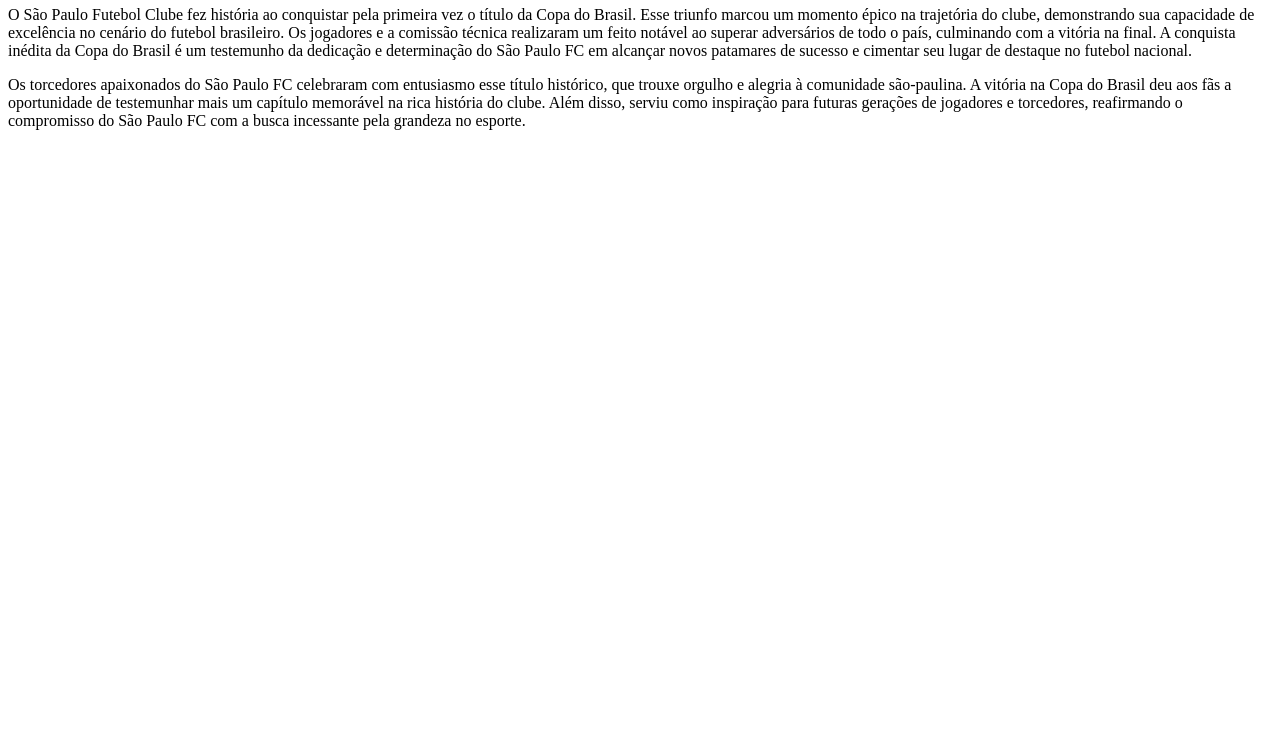
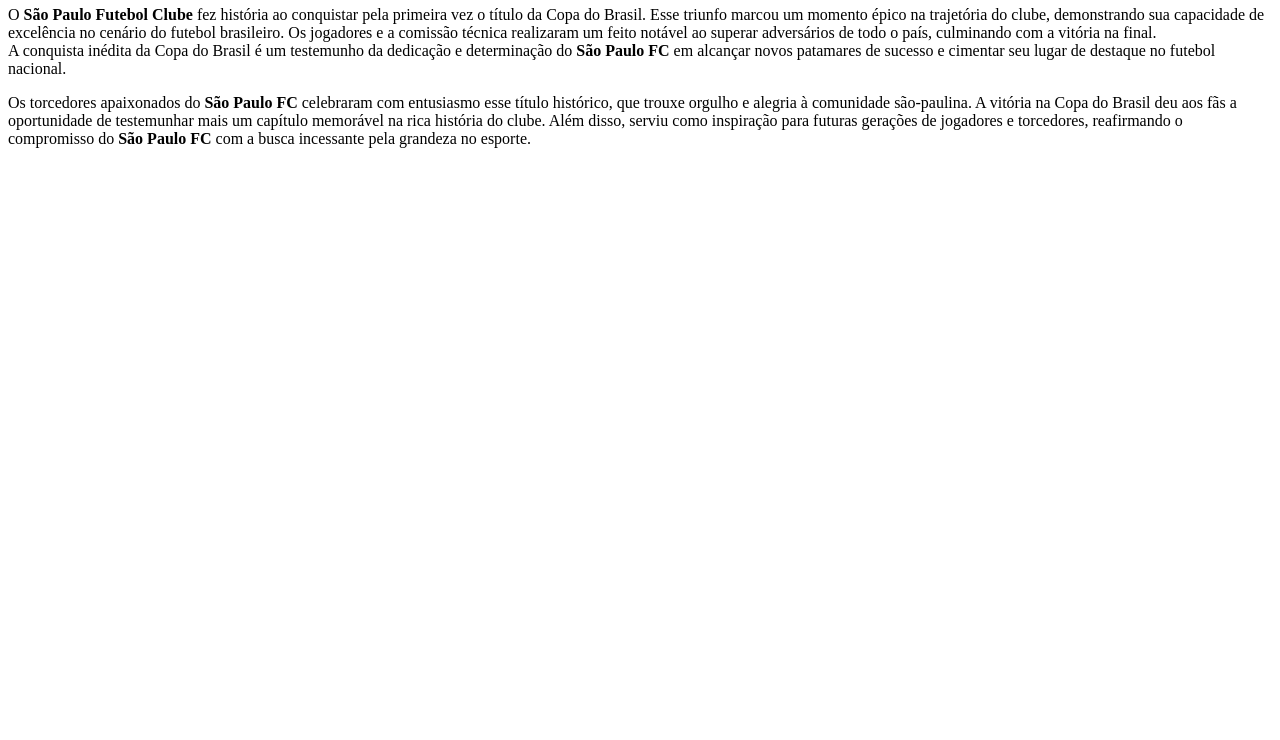
Before and after one commit to ProfessorRafaelAssumpcao/formadores_TurmaA, a plain HTML site: page index.html in a window 1280 px wide. Shown: the part 60-800 px from the top of the page. Drawn offline with Linux system fonts and the light colour scheme.

Commit message:
bold & br

```diff
--- a/index.html
+++ b/index.html
@@ -1,3 +1,3 @@
 <h1>São Paulo Futebol Clube: campeão por inteiro</h1>
-<p>O São Paulo Futebol Clube fez história ao conquistar pela primeira vez o título da Copa do Brasil. Esse triunfo marcou um momento épico na trajetória do clube, demonstrando sua capacidade de excelência no cenário do futebol brasileiro. Os jogadores e a comissão técnica realizaram um feito notável ao superar adversários de todo o país, culminando com a vitória na final. A conquista inédita da Copa do Brasil é um testemunho da dedicação e determinação do São Paulo FC em alcançar novos patamares de sucesso e cimentar seu lugar de destaque no futebol nacional.</p>
-<p>Os torcedores apaixonados do São Paulo FC celebraram com entusiasmo esse título histórico, que trouxe orgulho e alegria à comunidade são-paulina. A vitória na Copa do Brasil deu aos fãs a oportunidade de testemunhar mais um capítulo memorável na rica história do clube. Além disso, serviu como inspiração para futuras gerações de jogadores e torcedores, reafirmando o compromisso do São Paulo FC com a busca incessante pela grandeza no esporte.</p>
+<p>O <b>São Paulo Futebol Clube</b> fez história ao conquistar pela primeira vez o título da Copa do Brasil. Esse triunfo marcou um momento épico na trajetória do clube, demonstrando sua capacidade de excelência no cenário do futebol brasileiro. Os jogadores e a comissão técnica realizaram um feito notável ao superar adversários de todo o país, culminando com a vitória na final. <br>A conquista inédita da Copa do Brasil é um testemunho da dedicação e determinação do <b>São Paulo FC</b> em alcançar novos patamares de sucesso e cimentar seu lugar de destaque no futebol nacional.</p>
+<p>Os torcedores apaixonados do <b>São Paulo FC</b> celebraram com entusiasmo esse título histórico, que trouxe orgulho e alegria à comunidade são-paulina. A vitória na Copa do Brasil deu aos fãs a oportunidade de testemunhar mais um capítulo memorável na rica história do clube. Além disso, serviu como inspiração para futuras gerações de jogadores e torcedores, reafirmando o compromisso do <b>São Paulo FC</b> com a busca incessante pela grandeza no esporte.</p>
```
